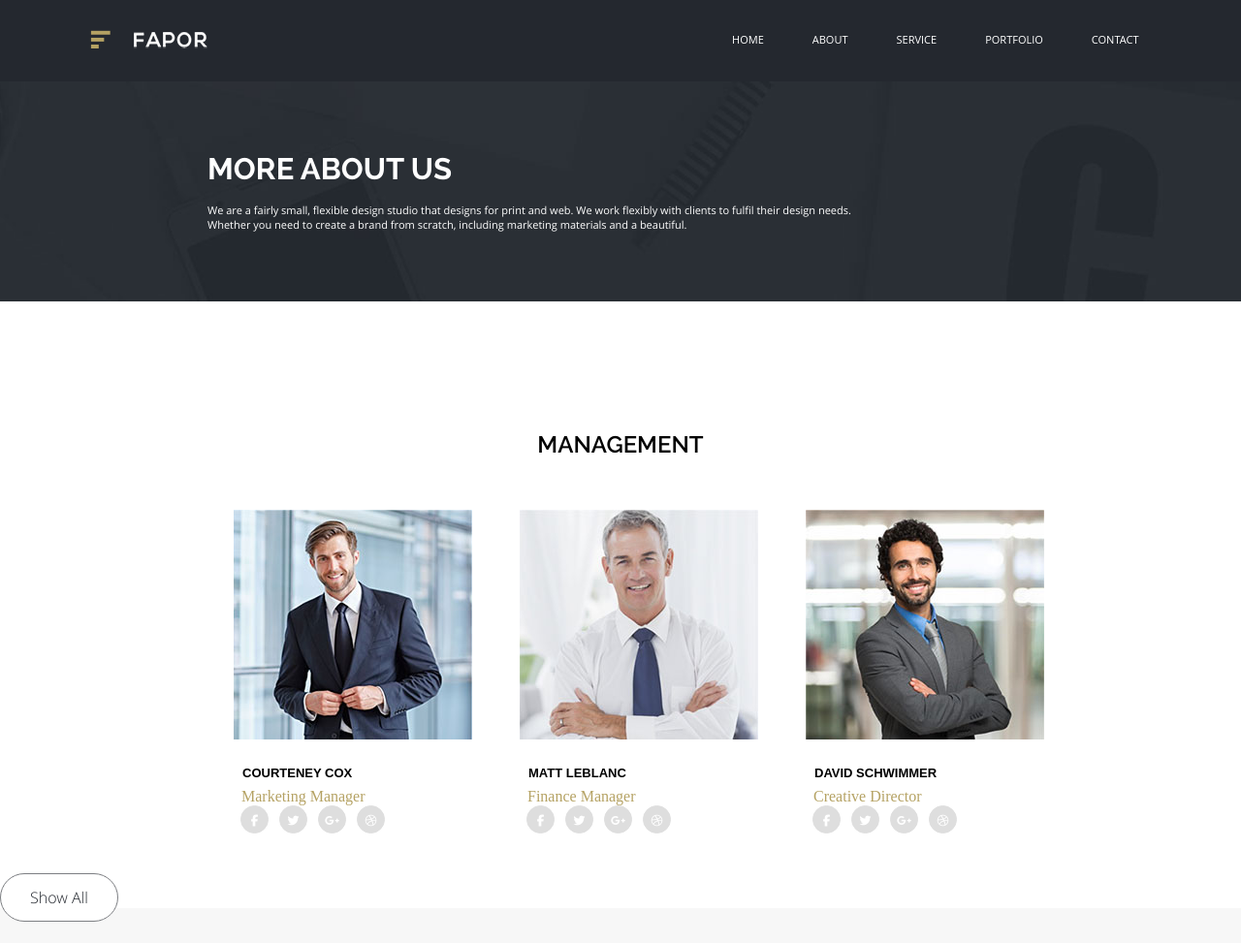
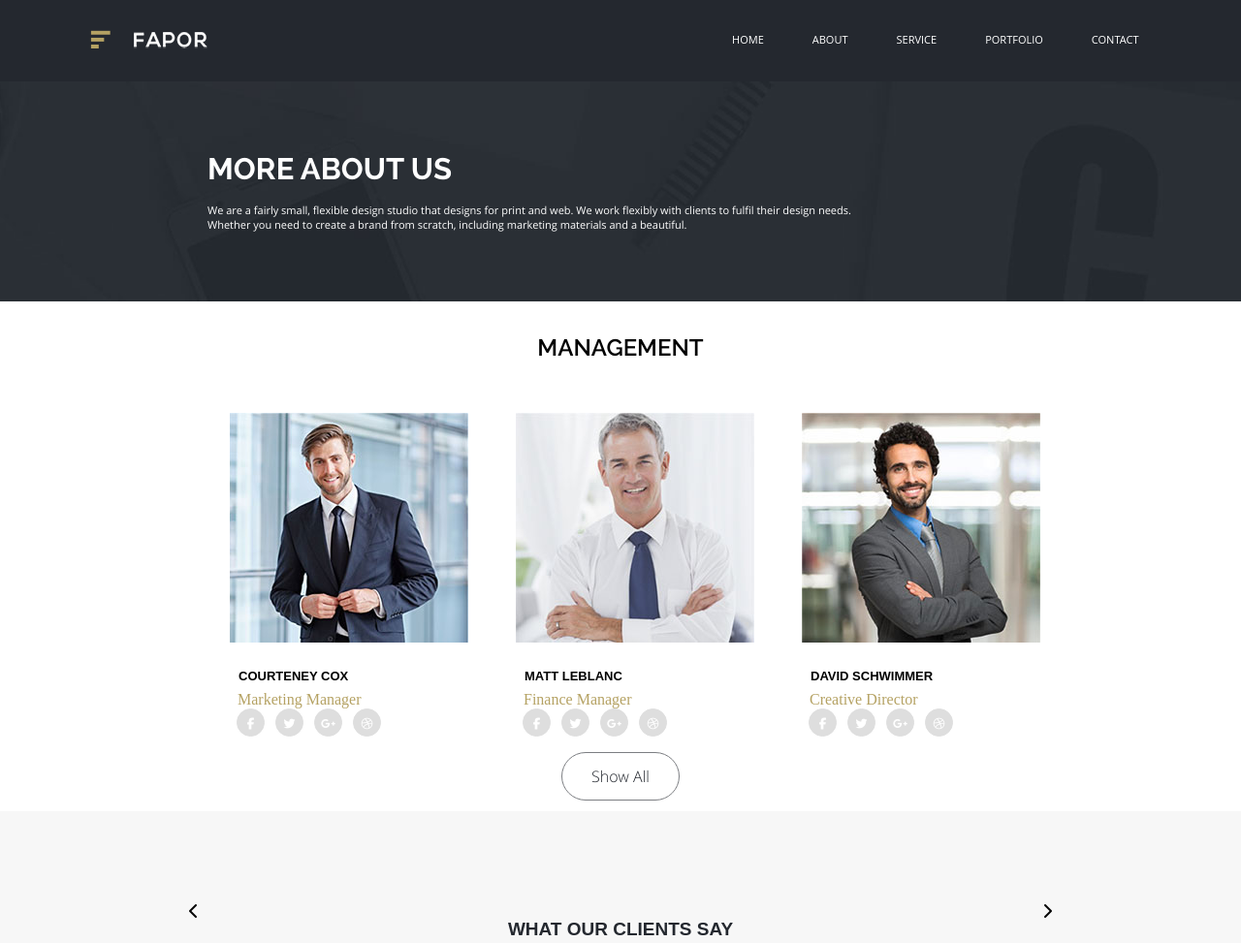
Before and after one commit to rissutei4/fapor, a plain HTML site: page index.html in a window 1280 px wide. Shown: the top 973 px of the page at 97% size. Drawn offline with Linux system fonts and the light colour scheme; a web font is replaced by a local one.

Commit message:
placed the button in the middle

```diff
--- a/css/styles.css
+++ b/css/styles.css
@@ -147,9 +147,9 @@ section p {
 }
 
 #container {
-    max-width: 888px;
+    max-width: 896px;
     margin: auto;
-    padding: 133px 0 25px 0;
+    padding: 33px 0 25px 0;
 }
 
 #container h2 {
@@ -177,7 +177,6 @@ section p {
 .managers {
     margin-left: 45px;
     display: inline-block;
-    margin-bottom: 30px;
 }
 
 .managers h3 {
@@ -197,6 +196,14 @@ section p {
     color: #b5a263;
 }
 
+.manage_block{
+       margin-bottom: 30px;
+}
+.btn{
+    text-align: center;
+    margin: auto;
+    max-width: 205px;
+}
 .button_Manage{
     background: #ffffff;
     padding: 13px 30px;
@@ -206,8 +213,6 @@ section p {
     color: #24282f;
     font-family: 'Open Sans-Light', sans-serif;
     text-decoration: none;
-    box-sizing:border-box;
-
 }
 #container .soc_icons {
     text-align: center;
--- a/index.html
+++ b/index.html
@@ -46,6 +46,7 @@
 </header>
 <div id="container">
     <h2>Management</h2>
+    <div class="manage_block">
     <div class="managers">
         <img src="images/manager1.jpg" height="237" width="246" alt="Courteney Cox">
         <h3>Courteney Cox</h3>
@@ -67,8 +68,10 @@
     </div>
     <div class="managers">
         <img src="images/manager2.jpg" height="237" width="246" alt="Matt Leblanc">
+        <div>
         <h3>Matt Leblanc</h3>
         <p>Finance Manager</p>
+        </div>
         <div>
             <a href="#" class="soc_icons">
                 <i class="fab fa-facebook-f"></i>
@@ -103,8 +106,13 @@
             </a>
         </div>
     </div>
+    </div>
+    <div class="btn">
+    <a href="#" class="button_Manage"> Show All</a>
+    </div>
 </div>
-<a href="#" class="button_Manage"> Show All</a>
+
+
 <div class="content_block">
     <div class="content_clients">
         <div class="cont_icons">
```
